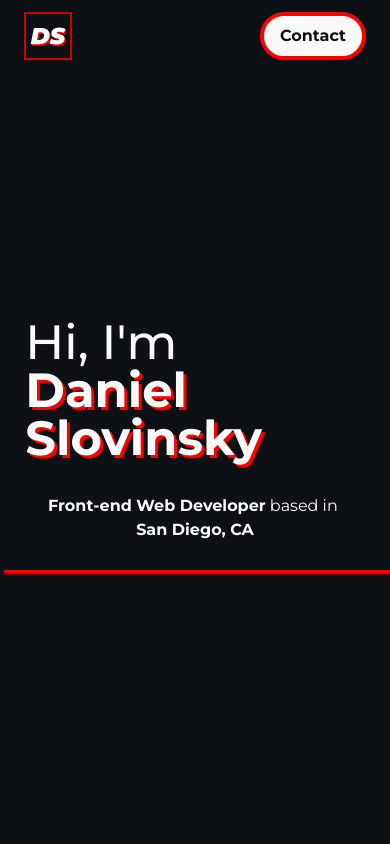
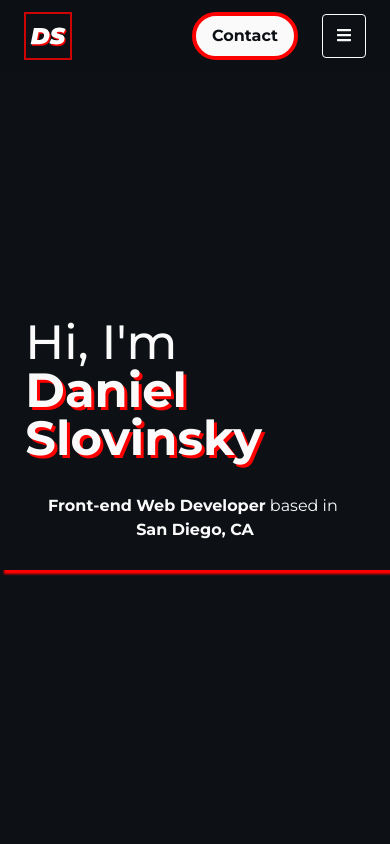
Before and after one commit to dslovinsky/danielslovinsky.com, a Next.js app: page / in a window 390 px wide. Shown: the top 844 px of the page. Built offline with nearby package versions, Linux system fonts and the light colour scheme.

Commit message:
Makes BackToTop button responsive and adds some responsiveness changes to index

```diff
--- a/pages/index.tsx
+++ b/pages/index.tsx
@@ -21,14 +21,14 @@ export default function Home() {
   const calcW = Math.ceil(width / 100) * 10;
   const calcH = Math.ceil(height / 100) * 10;
 
-  const isMobile = useMediaQuery('(max-width: 768px');
+  const isDesktop = useMediaQuery('(min-width: 768px');
 
   return (
     <>
       <NextSeo title="Daniel Slovinsky | Front-end Web Developer" />
       <main className={styles.main}>
-        <NavBar />
-        {!isMobile && <ScrollAnchor />}
+        <NavBar displayMenu={!isDesktop} anchorLinks />
+        {isDesktop && <ScrollAnchor/>}
         {process.env.NODE_ENV === 'production' && width ? (
           <GoL
             key={`${calcW}${calcH}`}
--- a/styles/components/backtotop.module.scss
+++ b/styles/components/backtotop.module.scss
@@ -1,10 +1,16 @@
 @use '../partials/colors';
+@use '../partials/breakpoints';
 
 .top_button {
   background-color: colors.$black-pearl-lite;
   position: absolute;
-  bottom: 20px;
-  left: 20px;
+  bottom: 14px;
+  left: 14px;
+
+  @media screen and (min-width: breakpoints.$x-small) {
+    bottom: 20px;
+    left: 20px;
+  }
 
   &:hover {
     background-color: white;
@@ -35,10 +41,20 @@
     > p {
       font-weight: 500;
       padding-left: 8px;
+      font-size: 14px;
+
+      @media screen and (min-width: breakpoints.$x-small) {
+        font-size: 16px;
+      }
     }
 
     > svg {
       color: red;
+      height: 15px;
+
+      @media screen and (min-width: breakpoints.$x-small) {
+        height: 1rem;
+      }
     }
   }
 }
```
